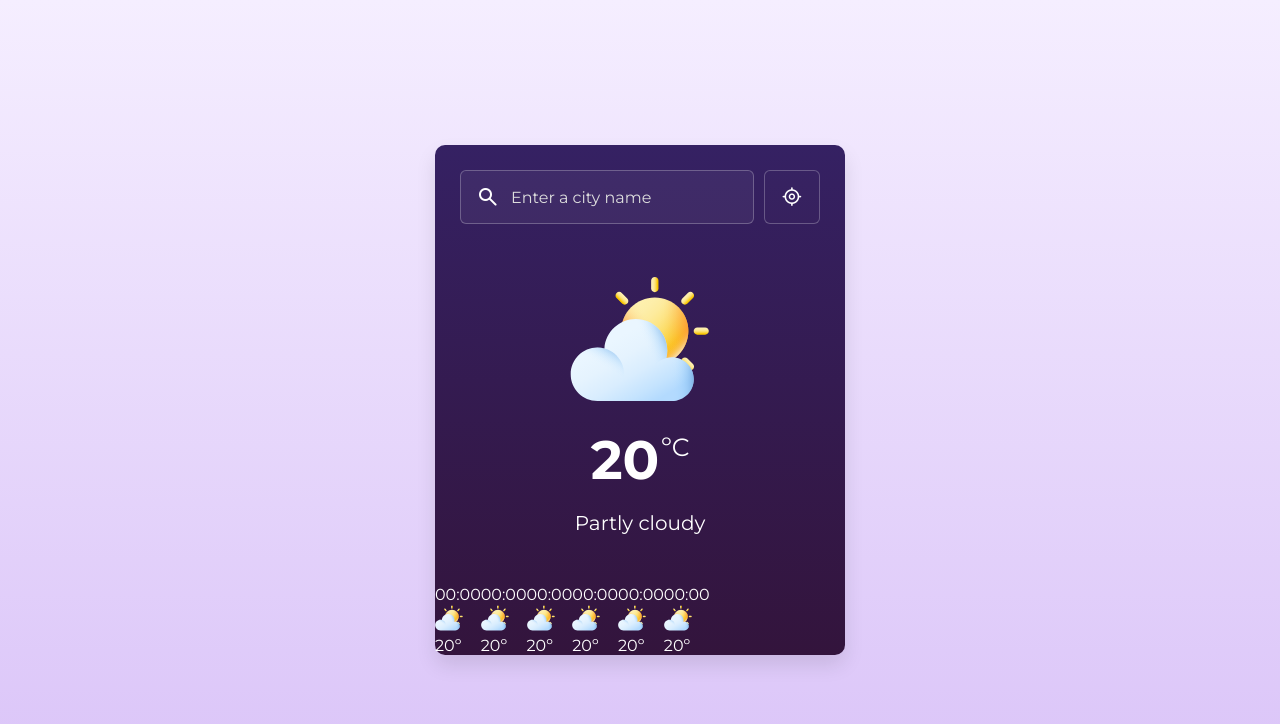
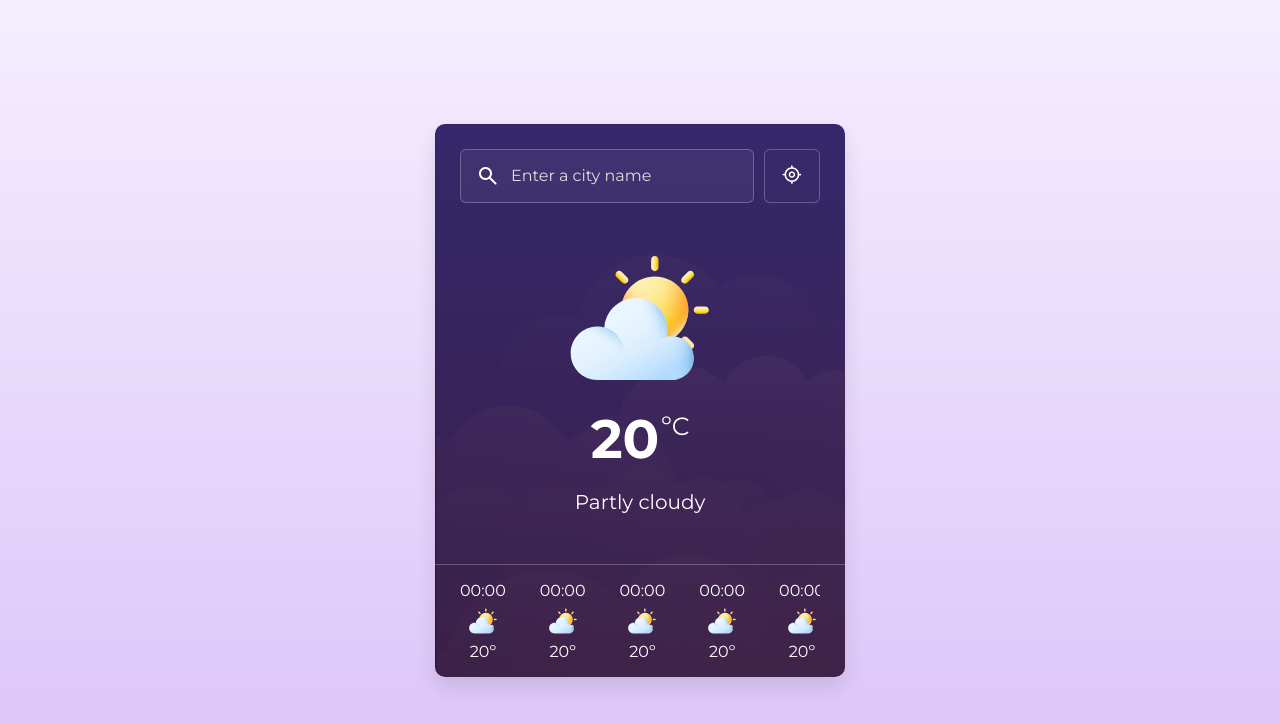
Before and after one commit to KaueTTS/clima-app, a React (Vite) app: page / in a window 1280 px wide. Shown: the top 724 px of the page. Built offline with nearby package versions, Linux system fonts and the light colour scheme.

Commit message:
:lipstick: style: Hourly Weather forecast list

```diff
--- a/src/index.css
+++ b/src/index.css
@@ -20,11 +20,26 @@ body {
 }
 
 .container {
+    position: relative;
+    overflow: hidden;
     margin: 0 auto;
+    z-index: 1;
     max-width: 410px;
     border-radius: 10px;
     background: linear-gradient(#352163, #33143C);
     box-shadow: 0 10px 20px rgba(0, 0, 0, 0.1);
+}
+
+.container::after {
+    content: "";
+    position: absolute;
+    left: 0;
+    top: 0;
+    z-index: -1;
+    opacity: 0.7;
+    width: 100%;
+    height: 100%;
+    background: url("../icons/bg.png");
 }
 
 .search-section {
@@ -127,9 +142,31 @@ body {
     font-size: 1.25rem;
 }
 
+.hourly-forecast {
+    padding: 16px 25px;
+    border-top: 1px solid rgba(255, 255, 255, 0.25);
+}
+
 .hourly-forecast .weather-list {
     display: flex;
+    gap: 34px;
+    overflow-x: auto;
     list-style: none;
+    scrollbar-width: thin;
+    padding-bottom: 16px;
+    margin-bottom: -16px;
+    scrollbar-color: transparent transparent;
+}
+
+.hourly-forecast:hover .weather-list {
+    scrollbar-color: #c5bcdb transparent;
+}
+
+.hourly-forecast .weather-item {
+    display: flex;
+    gap: 7px;
+    flex-direction: column;
+    align-items: center;
 }
 
 .hourly-forecast .weather-item .weather-icon {
```
Also changed, not shown: icons/bg.png (added).
